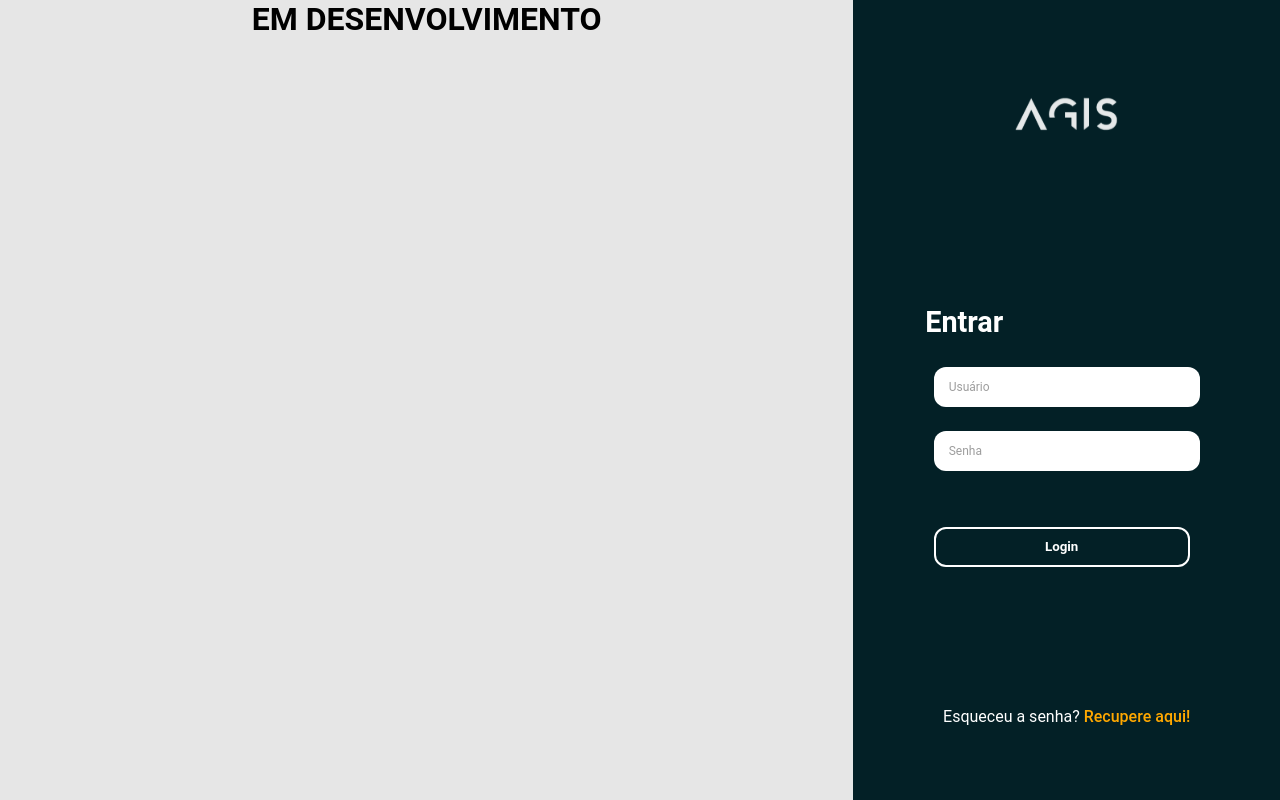
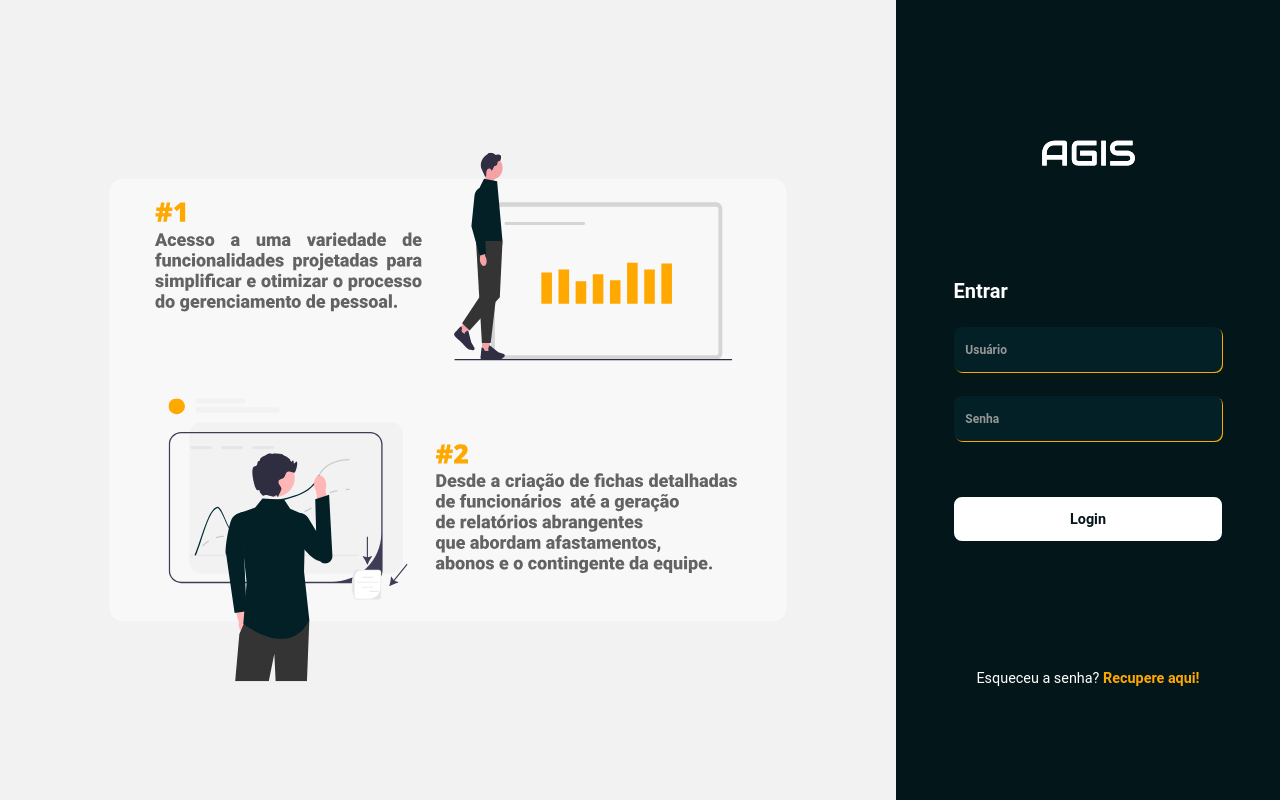
Before and after one commit to FGA0138-MDS-Ajax/2024.1-CYGNI, a React (Vite) app in the folder front/src/renderer/: page / in a window 1280 px wide. Built offline with nearby package versions, Linux system fonts and the light colour scheme.

Commit message:
refactor: mudanças visuais na tela de login e adição da mensagem de alerta nas condições de login

```diff
--- /dev/null
+++ b/front/src/renderer/src/components/Alerta/Alerta.css
@@ -0,0 +1,28 @@
+/* Alert.css */
+.alert {
+  position: fixed;
+  top: 1%;
+  right: 1%;
+  padding: 1% 0.9%;
+  border-radius: 6px;
+  color: #fff;
+  box-shadow: 0 2px 10px rgba(0, 0, 0, 0.1);
+  z-index: 1000;
+}
+
+.alert-success {
+  background-color: #4caf50;
+}
+
+.alert-error {
+  background-color: #f44336;
+}
+
+.close-btn {
+  margin-left: 10px;
+  cursor: pointer;
+  background: none;
+  border: none;
+  color: #fff;
+  font-size: 16px;
+}
--- /dev/null
+++ b/front/src/renderer/src/components/Alerta/Alerta.jsx
@@ -0,0 +1,13 @@
+import React from "react";
+import "./Alerta.css";
+
+const Alert = ({ message, type, onClose }) => (
+	<div className={`alert alert-${type}`}>
+		{message}
+		<button className="close-btn" onClick={onClose}>
+			X
+		</button>
+	</div>
+);
+
+export default Alert;
--- a/front/src/renderer/src/pages/TelaLogin/TelaLogin.css
+++ b/front/src/renderer/src/pages/TelaLogin/TelaLogin.css
@@ -9,57 +9,54 @@
   display: flex;
   height: 100vh;
   width: 100vw;
-  background-color: #E6E6E6;
+  background-color: #f2f2f2;
 }
 
 .imagem-tela-login {
-  width: 70vw;
-  height: 100vh;
+  width: 70%;
+  height: 100%;
   display: flex;
   justify-content: center;
 }
 
-.imagem-tela-login-img h1 {
-  font-size: 48px;
-  margin-top: 50vh;
+.imagem-tela-login img {
+  width: 100%;
 }
 
-/* #imagem-login {
-  object-fit: fill;
-} */
-
 .container-login {
-  width: 35vw;
+  width: 30%;
+  height: 100%;
   display: flex;
   flex-direction: column;
   align-items: center;
   justify-content: center;
-  background-color: #032026;
+  background-color: #03161A;
 }
 
 #icon {
   width: 25%;
   height: 10%;
-  margin: 0 0 150px 0;
+  margin: 0 0 15% 0;
 }
 
 .container-login h2 {
-  font-size: 1.8em;
   color: white;
-  margin: 0 0 2.5vh 0;
-  transform: translateX(-8vw);
+  font-size: 1.25rem;
+  margin: 0 0 16px 0;
 }
 
-.container-login p,
-a {
+.container-login p {
   text-decoration: none;
   color: #ffffff;
-  margin: 5vh 0 0 0;
+  font-size: 0.9rem;
+  font-weight: medium;
+
 }
 
 .container-login a {
-  font-size: 1em;
-  font-weight: 500;
+  text-decoration: none;
+  font-size: 0.9rem;
+  font-weight: bold;
   color: #FFA800;
 }
 
@@ -69,6 +66,8 @@ a {
 }
 
 .formulario-login {
+  width: 70%;
+  height: 40%;
   color: white;
   display: flex;
   flex-direction: column;
@@ -77,38 +76,45 @@ a {
 }
 
 .formulario-login input {
-  width: 20vw;
-  height: 5vh;
-  border-radius: 12px;
+  width: 96%;
+  height: 14%;
+  border-radius: 8px;
   border: none;
   margin: 8px 0 16px 0;
-  padding-left: 10px;
+  padding-left: 4%;
+  background-color: #032026;
+  color: white;
+  font-size: 0.9rem;
+  box-shadow: 1px 1px 0 0 #FFA800;
 }
 
 .formulario-login button {
-  width: 20vw;
-  height: 5vh;
-  border-radius: 12px;
+  height: 14%;
+  border-radius: 8px;
   border: none;
   cursor: pointer;
   margin: 5vh 0 0 0;
   border: 2px solid white;
-  background-color: #032026;
-  color: white;
+  background-color: #ffffff;
+  color: #03161A;
   text-align: center;
-  transition: background 0.25s;
+  transition: background 0.1s;
   font-weight: bold;
+  font-size: 0.9rem;
 }
 
 .formulario-login button:hover {
-  background-color: white;
-  color: #FFA800;
+  background-color: #032026;
+  color: #ffffff;
+  border: 1px solid #FFA800;
 }
 
 .formulario-login input::placeholder {
-  color: #9D9D9D;
+  color: #979797;
   font-size: 12px;
-  padding-left: 5px;
+  padding-left: 1px;
+  font-weight: bold;
+
 }
 
 .formulario-login .mensagem-erro {
--- a/front/src/renderer/src/pages/TelaLogin/TelaLogin.jsx
+++ b/front/src/renderer/src/pages/TelaLogin/TelaLogin.jsx
@@ -2,21 +2,21 @@ import React, { useState } from "react";
 import { useForm } from "react-hook-form";
 import { useNavigate } from "react-router-dom";
 import * as api from "../../services/api.jsx";
-
-//import ImagemLogin from "../assets/img/ParteBrancaLogin.svg";
+import Alert from "../../components/Alerta/Alerta.jsx"; // Importe o componente de alerta
 import Icone from "../../assets/img/IconeAGIS.svg";
-
+import ImagemOficial from "../../assets/img/oficial-imagem-login.svg";
 import "./TelaLogin.css";
 
 const TelaLogin = () => {
 	const [formData, setFormData] = useState({
 		login: "",
-		senha: ""
+		senha: "",
 	});
+	const [alert, setAlert] = useState(null); // Estado para o alerta
 
-	const lidarComMudancaNoInput = ({target}) => {
-		setFormData({...formData, [target.name]: target.value});
-	}
+	const lidarComMudancaNoInput = ({ target }) => {
+		setFormData({ ...formData, [target.name]: target.value });
+	};
 
 	const navegar = useNavigate();
 	const {
@@ -29,16 +29,20 @@ const TelaLogin = () => {
 		navegar("/inicial");
 	};
 
+	const handleCloseAlert = () => {
+		setAlert(null);
+	};
+
 	return (
 		<div className="tela-login">
 			<div className="imagem-tela-login">
-				<h1>EM DESENVOLVIMENTO</h1>
-				{/* <img src={ImagemLogin} alt="imagem-login" id='imagem-login' /> */}
+				<img src={ImagemOficial} alt="imagem-oficial" />
 			</div>
 			<div className="container-login">
 				<img src={Icone} alt="icone" id="icon" />
-				<h2>Entrar</h2>
+
 				<form className="formulario-login">
+					<h2>Entrar</h2>
 					<input
 						className={errors?.name && "erro-input"}
 						type="text"
@@ -64,9 +68,17 @@ const TelaLogin = () => {
 							try {
 								const resposta = await api.login(formData);
 								localStorage.setItem("token", resposta.data);
-								handleSubmit(aoEnviar)();
+								setAlert({ type: "success", message: "Login realizado com sucesso!" });
+								setTimeout(() => {
+									handleSubmit(aoEnviar)();
+								}, 1000);
 							} catch (error) {
-								alert(error);
+								const errorMessage =
+									error.response && error.response.data && error.response.data.message
+										? error.response.data.message
+										: error.message;
+								setAlert({ type: "error", message: `Erro ao realizar login: ${errorMessage}` });
+								// <Alert type={"error"} message={`Erro ao realizar login: ${errorMessage}`} />;
 							}
 						}}
 					>
@@ -74,12 +86,19 @@ const TelaLogin = () => {
 					</button>
 				</form>
 				<p>
-					Esqueceu a senha? <a href="" onClick={(e) => {
-						e.preventDefault();
-						navegar('/tela-recuperacao');
-					}}>Recupere aqui!</a>
+					Esqueceu a senha?{" "}
+					<a
+						href=""
+						onClick={(e) => {
+							e.preventDefault();
+							navegar("/tela-recuperacao");
+						}}
+					>
+						Recupere aqui!
+					</a>
 				</p>
 			</div>
+			{alert && <Alert message={alert.message} type={alert.type} onClose={handleCloseAlert} />}
 		</div>
 	);
 };
```
Also changed, not shown: front/src/renderer/src/assets/img/IconeAGIS.svg, front/src/renderer/src/assets/img/oficial-imagem-login.svg (added).
